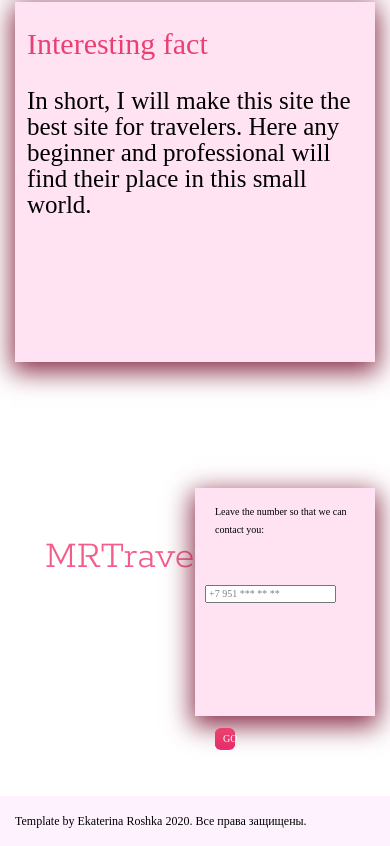
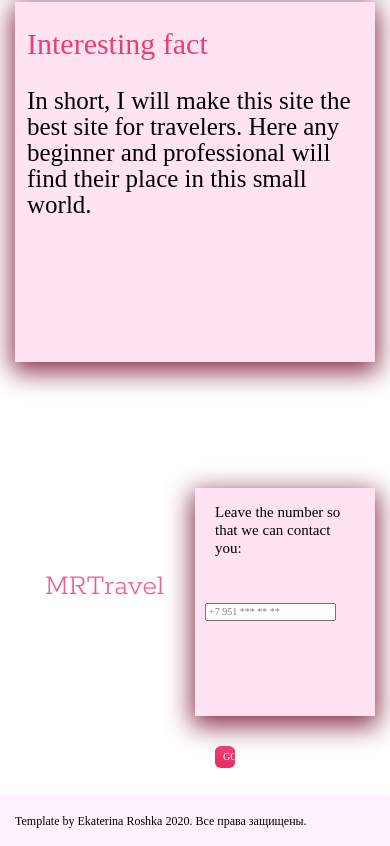
Before and after one commit to ke1802rer8/ke1802rer8.github.io, a plain HTML site: page index.html in a window 390 px wide. Shown: the part 4737-5583 px from the top of the page. Drawn offline with nearby package versions, Linux system fonts and the light colour scheme; a web font is replaced by a local one.

Commit message:
Update media.css

```diff
--- a/css/media.css
+++ b/css/media.css
@@ -128,8 +128,8 @@
     .end_item{
         max-width: 50%;
         margin: 30px auto;
-        font-size: 40px;
-        padding: 60px 30px 0px;
+        font-size: 30px;
+        padding: 90px 30px 0px;
 
     }
     .end_number input{
@@ -151,7 +151,7 @@
         margin: 30px auto;
     }
     .title_number{
-        font-size: 10px;
+        font-size: 15px;
         padding: 5px 20px 30px;
     }
     a.button25 {
```
